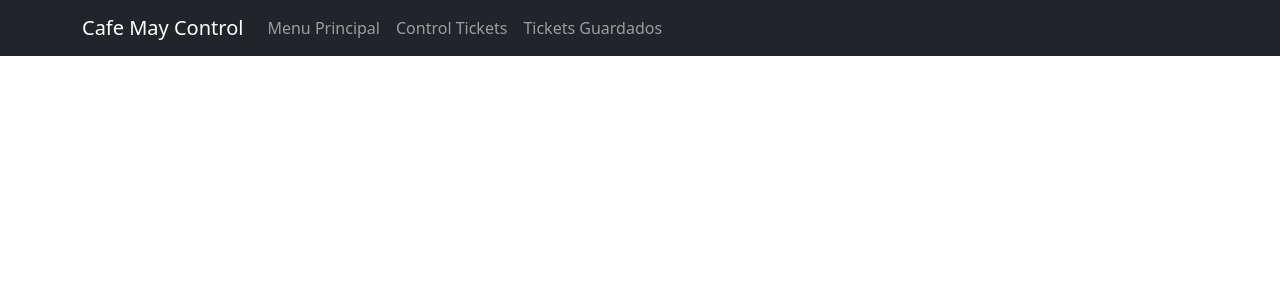
After one commit to lalodsi/AlmacenTickets, a PHP site: page /controlTickets/header.php in a window 1280 px wide. The commit adds this page. Shown: the top 300 px of the page. Run offline with PHP 8.4, Linux system fonts and the light colour scheme.

Commit message:
new version, more scalable

```diff
--- a/add_ticket.php
+++ b/controlTickets/add_ticket.php
@@ -1,6 +1,6 @@
 <?php
 
-include('db.php');
+include('../db.php');
 
 if(isset($_POST['save_ticket'])){
     $content = $_POST['Ticket'];
@@ -11,4 +11,4 @@ if(isset($_POST['save_ticket'])){
     $_SESSION['message_type'] = "success";
 }
 
-header('Location: index.php');
+header('Location: content.php');
--- a/delete_ticket.php
+++ b/controlTickets/delete_ticket.php
@@ -1,6 +1,6 @@
 <?php
 
-include('db.php');
+include('../db.php');
 
 if (isset($_GET['id'])){
     $id = $_GET['id'];
--- a/edit_ticket.php
+++ b/controlTickets/edit_ticket.php
@@ -1,5 +1,5 @@
 <?php
-include('db.php');
+include('../db.php');
 
 //Consulta el contenido en la base de datos
 if (isset($_GET['id'])) {
@@ -20,7 +20,7 @@ if (isset($_POST['update'])) {
 }
 
 
-include('include/header.php');
+include('./header.php');
 ?>
 
 <div class="container mt-4">
@@ -44,4 +44,4 @@ include('include/header.php');
     </div>
 </div>
 
-<?php include('include/footer.php'); ?>
+<?php include('./footer.php'); ?>
--- /dev/null
+++ b/controlTickets/header.php
@@ -0,0 +1,28 @@
+<!DOCTYPE html>
+<html lang="en">
+<head>
+    <meta charset="UTF-8">
+    <meta http-equiv="X-UA-Compatible" content="IE=edge">
+    <meta name="viewport" content="width=device-width, initial-scale=1.0">
+    <title>Guardado de Tickets</title>
+    <!-- Bootstrap CSS -->
+    <link href="https://cdn.jsdelivr.net/npm/bootstrap@5.0.2/dist/css/bootstrap.min.css" rel="stylesheet" integrity="sha384-EVSTQN3/azprG1Anm3QDgpJLIm9Nao0Yz1ztcQTwFspd3yD65VohhpuuCOmLASjC" crossorigin="anonymous">
+</head>
+<body>
+    <!-- Titulo -->
+<nav class="navbar navbar-expand-lg navbar-dark bg-dark">
+    <div class="container">
+        <a href="./index.php" class="navbar-brand">Cafe May Control</a>
+        <button class="navbar-toggler" type="button" data-bs-toggle="collapse" data-bs-target="#navbarNavAltMarkup" aria-controls="navbarNavAltMarkup" aria-expanded="false" aria-label="Toggle navigation">
+            <span class="navbar-toggler-icon"></span>
+        </button>
+        <!-- Navegación -->
+        <div class="collapse navbar-collapse" id="navbarNavAltMarkup">
+            <div class="navbar-nav">
+                <a class="nav-link" aria-current="page" href="../index.php">Menu Principal</a>
+                <a class="nav-link" href=".\content.php">Control Tickets</a>
+                <a class="nav-link" href=".\show_tickets.php">Tickets Guardados</a>
+            </div>
+        </div>
+    </div>
+</nav>
--- a/include/header.php
+++ b/include/header.php
@@ -12,7 +12,7 @@
     <!-- Titulo -->
 <nav class="navbar navbar-expand-lg navbar-dark bg-dark">
     <div class="container">
-        <a href="./index.php" class="navbar-brand">Guardado de Tickets</a>
+        <a href="./index.php" class="navbar-brand">Cafe May Control</a>
         <button class="navbar-toggler" type="button" data-bs-toggle="collapse" data-bs-target="#navbarNavAltMarkup" aria-controls="navbarNavAltMarkup" aria-expanded="false" aria-label="Toggle navigation">
             <span class="navbar-toggler-icon"></span>
         </button>
@@ -20,7 +20,7 @@
         <div class="collapse navbar-collapse" id="navbarNavAltMarkup">
             <div class="navbar-nav">
                 <a class="nav-link" aria-current="page" href="./index.php">Inicio</a>
-                <a class="nav-link" href="./show_tickets.php">Tickets Guardados</a>
+                <a class="nav-link" href=".\controlTickets\content.php">Control Tickets</a>
             </div>
         </div>
     </div>
```
Also changed, not shown: controlTickets/content.php (added, +73 -0 lines), controlTickets/footer.php (added, +11 -0 lines), controlTickets/show_tickets.php (renamed from show_tickets.php, +5 -5 lines), function.php (added, +15 -0 lines), index.php (+4 -64 lines).
